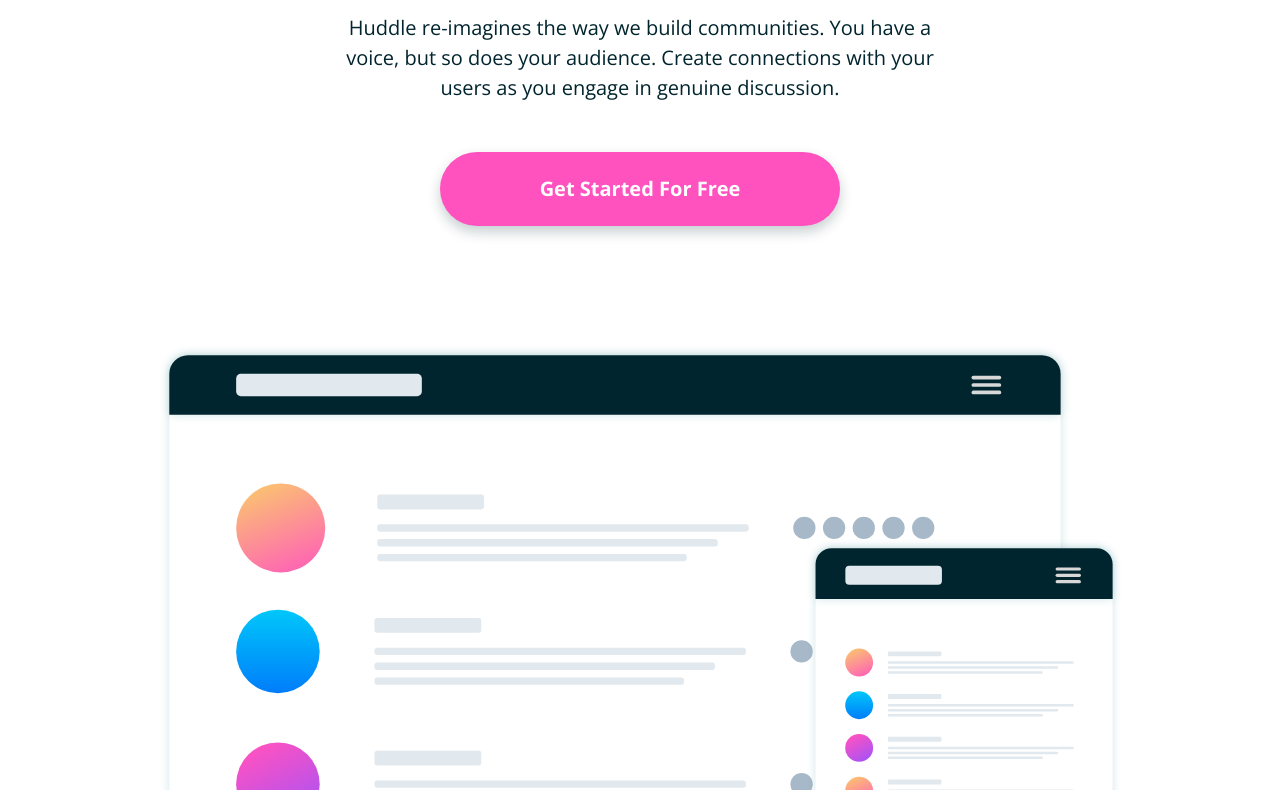
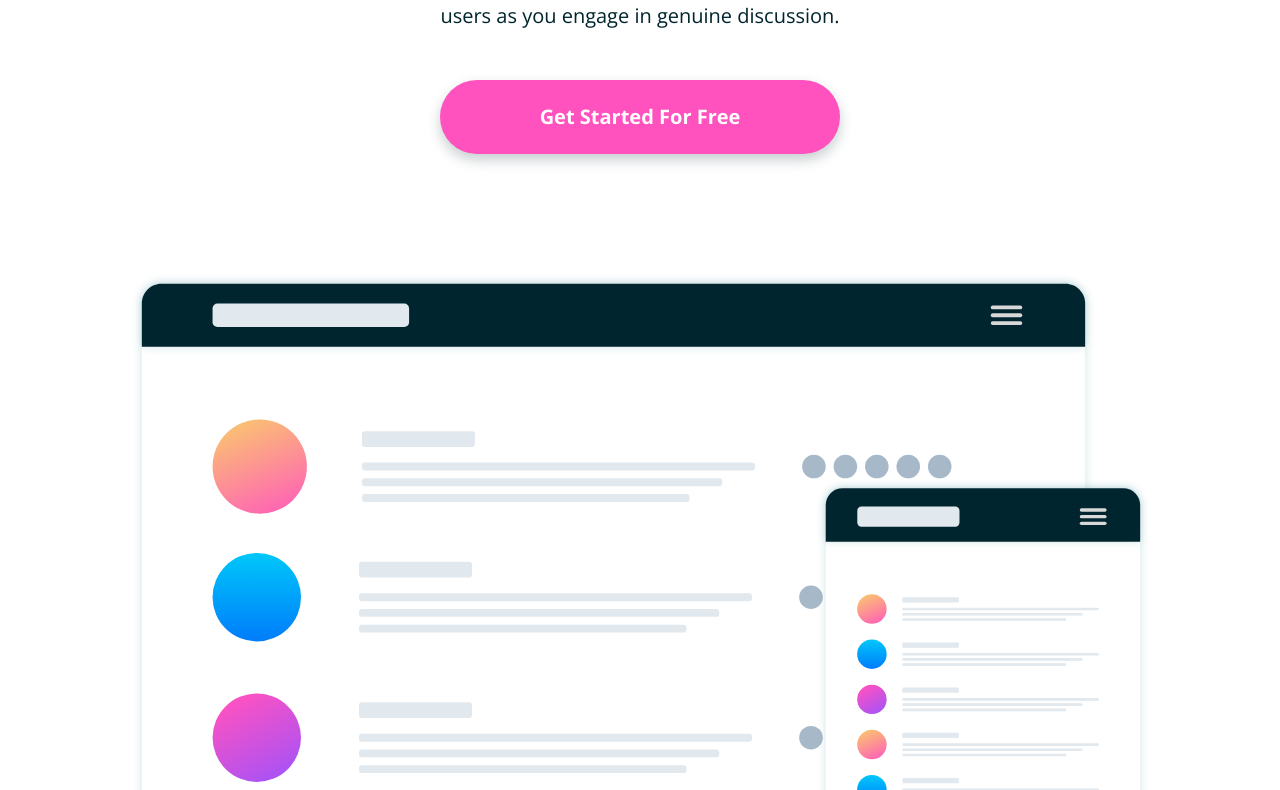
Before and after one commit to developer-ruben/Huddle-landing-page-with-curved-sections, a plain HTML site: page index.html in a window 1280 px wide. Shown: the part 505-1295 px from the top of the page. Drawn offline with nearby package versions, Linux system fonts and the light colour scheme.

Commit message:
update container width

```diff
--- a/style.css
+++ b/style.css
@@ -73,9 +73,8 @@ h2 {
 
 .container {
   width: 100%;
-  max-width: 1200px;
+  max-width: 1300px;
   margin: 0 auto;
-  padding: 0 2.8rem;
 }
 
 /* || BUTTON */
@@ -438,6 +437,10 @@ h2 {
     --body-s-line-height: 2.1rem;
   }
 
+  .container {
+    padding: 0 2.8rem;
+  }
+
   .button {
     font-size: 1.2rem;
     line-height: 1.8rem;
```
